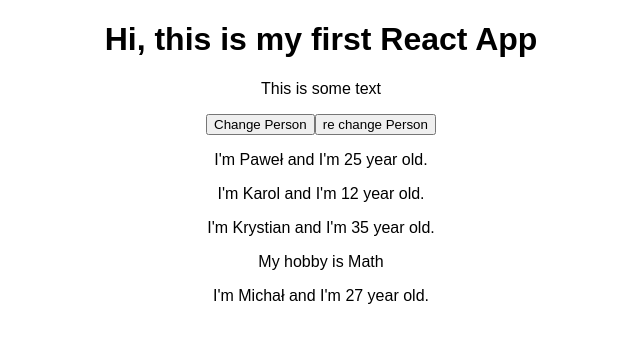
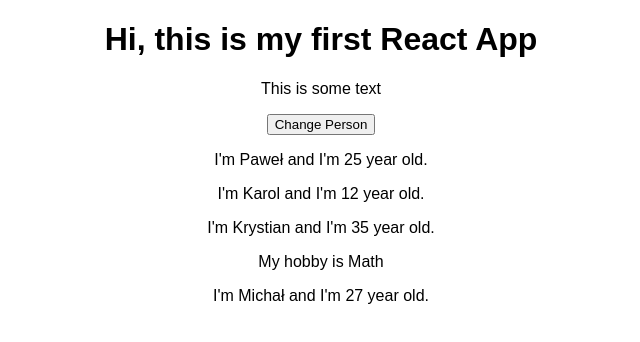
Before and after one commit to Kwarku/HelloReactApp, a React (Create React App) app: page / in a window 1280 px wide. Shown: the top 342 px of the page, without its empty margins (319-959 px from the left). Built offline with nearby package versions, Linux system fonts and the light colour scheme.

Commit message:
use two way to use argument in event handler meethod in App component

```diff
--- a/src/App.js
+++ b/src/App.js
@@ -12,24 +12,10 @@
     ]
   };
 
-  changeNameHandler = () => {
-    // console.log("It's clicked!")
-    // DONT'T DO THIS : this.state.pesrons[1].name ='Jakub';
-
+  changeNameHandler = (newName) => {
     this.setState({
       pesrons: [
-        { name: 'Michał', age: 27 },
-        { name: 'Krystian', age: 35 },
-        { name: 'Karol', age: 12 },
-        { name: 'Paweł', age: 25 },
-      ]
-    });
-  }
-
-  reChangeNameHandler = () => {
-    this.setState({
-      pesrons: [
-        { name: 'Paweł', age: 25 },
+        { name: newName, age: 25 },
         { name: 'Karol', age: 12 },
         { name: 'Krystian', age: 35 },
         { name: 'Michał', age: 27 },
@@ -42,8 +28,10 @@
       <div className="App">
         <h1>Hi, this is my first React App</h1>
         <p> This is some text</p>
-        <button onClick={this.changeNameHandler}>Change Person </button>
-        <button onClick={this.reChangeNameHandler}> re change Person </button>
+        <button
+          // This way using bind method is better. USE IT
+          onClick={this.changeNameHandler.bind(this, 'Pafcio')}>Change Person
+        </button>
 
         <Person
           name={this.state.pesrons[0].name}
@@ -56,8 +44,10 @@
         <Person
           name={this.state.pesrons[2].name}
           age={this.state.pesrons[2].age}
-          click={this.changeNameHandler}
-        >My hobby is Math</Person>
+          // This way using () => is worst
+          click={() => this.changeNameHandler('Paweł!111')}
+        >My hobby is Math
+        </Person>
 
         <Person
           name={this.state.pesrons[3].name}
```
